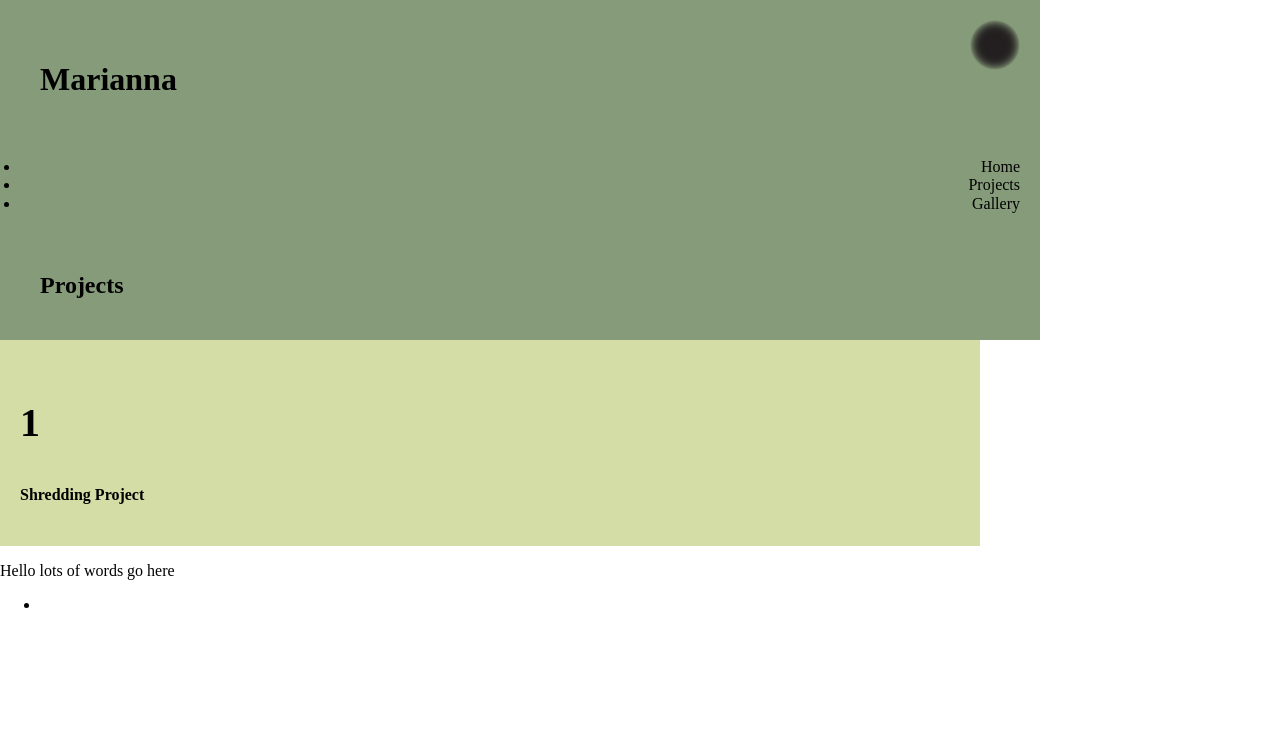
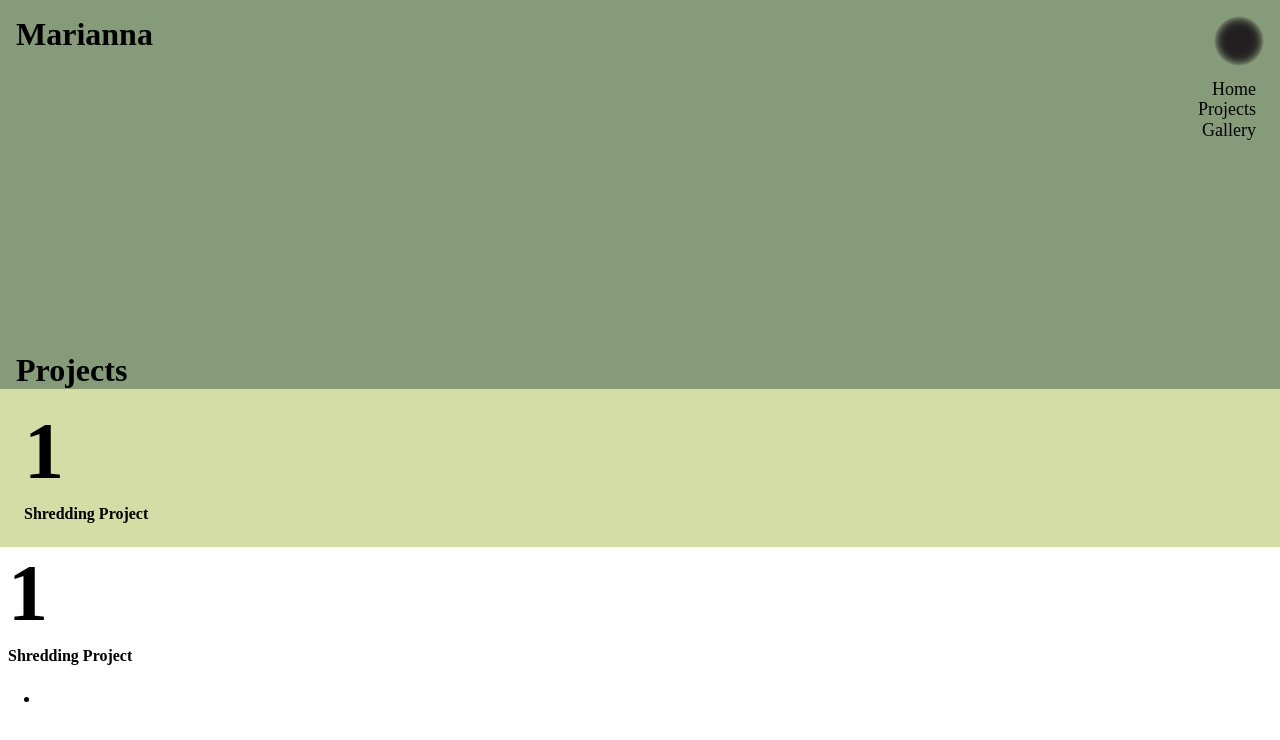
Before and after one commit to marianna287/IDM221-14222942, a plain HTML site: page Portfolio_Website.html in a window 1280 px wide. Drawn offline with Linux system fonts and the light colour scheme; a web font is replaced by a local one.

Commit message:
box model

```diff
--- a/CSS/Styles.css
+++ b/CSS/Styles.css
@@ -4,40 +4,53 @@
         url(../Fonts/'Afterglow-Regular.woff') format('woff');
     font-weight: normal;
     font-style: normal;
-    font-display: swap;
-}
+    font-display: swap; }
 @font-face {
     font-family: 'Letter Magic';
     src: url('LetterMagicRegular.woff2') format('woff2'),
         url(../Fonts/'LetterMagicRegular.woff') format('woff');
     font-weight: normal;
     font-style: normal;
-    font-display: swap;
-}
+    font-display: swap; }
 .container {
-    max-width: 1000px;
-    min-width: 720px;
-    height: 300px;
-    padding: 20px;
-    border: 4px;
-    background-color: rgb(134, 155, 121); }
+    background-color: rgb(134, 155, 121);
+    width: 100%
+    max-width: 900px;
+    min-height: 20rem;
+    margin: 0 rem;
+    padding: 1rem;}
 .projectone {
 	background-color: rgb(213, 221, 166);
-    max-width: 940px;
-    min-width: 720px;
-    padding: 20px;
-    border: 4px; }
+    width: 100%
+    max-width: 900px;
+    margin: 0 0 1;
+    padding: 16px; }
 h1 {
     font-family: 'Letter Magic';
-    padding: 20px; }
+    margin: 0; }
 .navigator {
+    list-style: none;
     text-align: right;
-    display: inline;
-    margin-right: 20px;
-    padding-right: 20px; }
+    margin: 2, 0rem;
+    padding: .5rem;
+    font-size: 1.125rem; }
 h2 {
     font-family: 'Letter Magic';
-    padding: 20px; }
+    margin: 0;
+    background-color: rgb(134, 155, 121);
+    width: 100%
+    max-width: 900px;
+    min-height: .rem;
+    margin: 0rem;
+    padding-left: 1rem;
+    font-size: 2rem; }
 h3 {
     font-family: 'Afterglow';
-    font-size: 2.5rem; }
+    font-size: 5rem;
+    margin: 0;
+    padding-left: .5rem; }
+h4 {
+    font-family: 'Afterglow';
+    margin: 0;
+    padding: .5rem;
+}
--- a/Portfolio_Website.html
+++ b/Portfolio_Website.html
@@ -10,7 +10,7 @@
 </head>
 <body>
     <header>
-        <div class="container">
+    <div class="container">
         <img src="Images/Nav symbol.svg" alt="Nav Symbol" width="50"
         height="50" align="right" />
         <h1 class="name"> Marianna </h1>
@@ -19,8 +19,8 @@
             <li>Home</li>
             <li>Projects</li>
             <li>Gallery</li> </ul> </nav>
-        <h2> Projects </h2>
     </div>
+    <h2> Projects </h2>
     </header>
     <main>
         <div class="projectone">
@@ -29,10 +29,11 @@
             </aside>
             <h4>Shredding Project</h4>
         </div>
-        <div id="projecttwo">
-            <p>
-               Hello lots of words go here
-            </p>
+        <div class="projecttwo">
+            <aside>
+                <h3> 1 </h3>
+            </aside>
+            <h4>Shredding Project</h4>
         </div>
     </main>
     <footer>
```
Also changed, not shown: Images/poppers.png (added).
